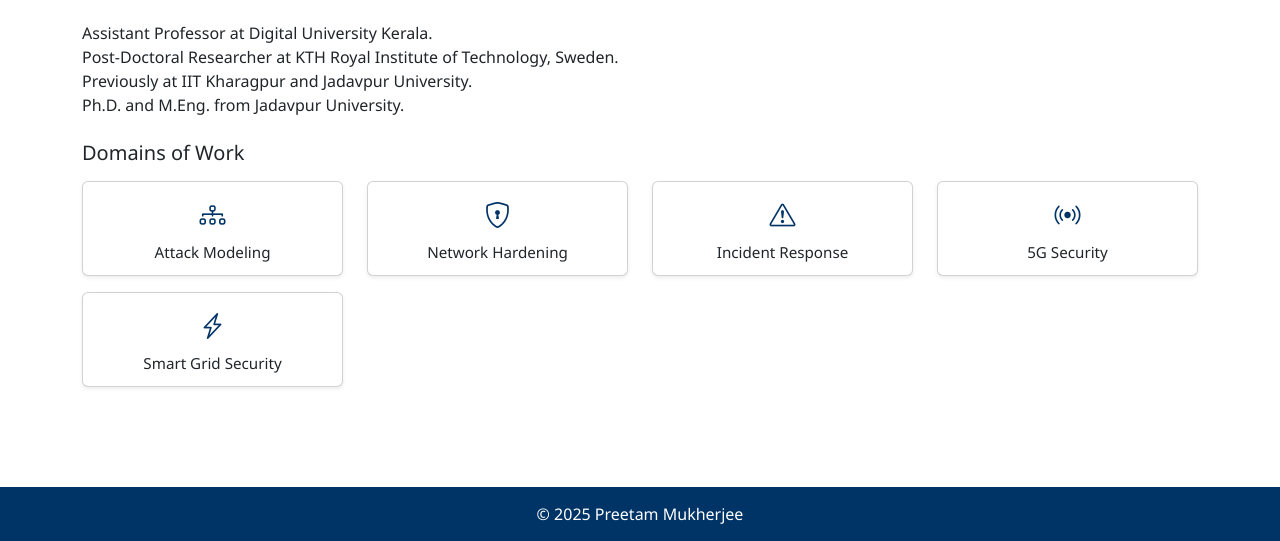
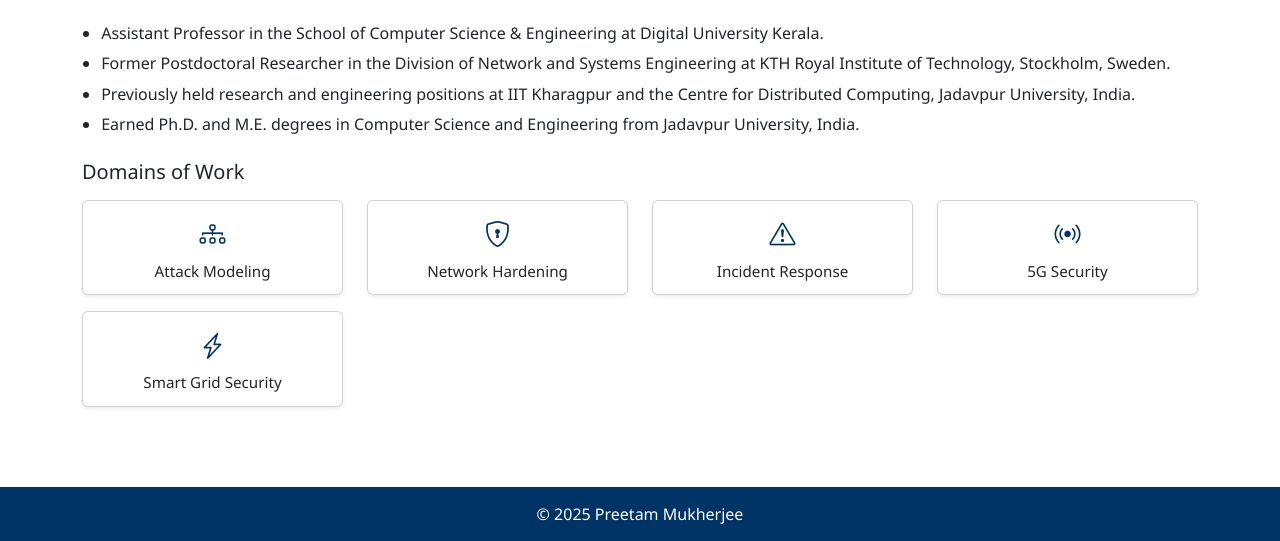
Before and after one commit to preetammukherjee/preetammukherjee.github.io, a plain HTML site: page index.html in a window 1280 px wide. Shown: the part 259-800 px from the top of the page. Drawn offline with nearby package versions, Linux system fonts and the light colour scheme.

Commit message:
Revise academic list with detailed descriptions
Updated academic qualifications and positions in the HTML file.

```diff
--- a/index.html
+++ b/index.html
@@ -16,7 +16,6 @@
     html, body {
       height: 100%;
     }
-
     body {
       display: flex;
       flex-direction: column;
@@ -61,17 +60,21 @@
     .navbar .nav-tabs {
       border-bottom: none;
     }
-
     .navbar .nav-tabs .nav-link {
       border: none;
       background: transparent;
     }
-
     .navbar .nav-tabs .nav-link.active,
     .navbar .nav-tabs .nav-link:hover {
       background-color: transparent;
       color: #ffffff !important;
       border-bottom: 2px solid #ffffff;
+    }
+    .academic-list {
+      padding-left: 1.2rem;
+    }
+    .academic-list li {
+      margin-bottom: 0.4rem;
     }
   </style>
 </head>
@@ -126,11 +129,11 @@
         </div>
       </div>
 
-      <ul class="list-unstyled">
-        <li>Assistant Professor at Digital University Kerala.</li>
-        <li>Post-Doctoral Researcher at KTH Royal Institute of Technology, Sweden.</li>
-        <li>Previously at IIT Kharagpur and Jadavpur University.</li>
-        <li>Ph.D. and M.Eng. from Jadavpur University.</li>
+      <ul class="academic-list">
+        <li>Assistant Professor in the School of Computer Science & Engineering at Digital University Kerala.</li>
+        <li>Former Postdoctoral Researcher in the Division of Network and Systems Engineering at KTH Royal Institute of Technology, Stockholm, Sweden.</li>
+        <li>Previously held research and engineering positions at IIT Kharagpur and the Centre for Distributed Computing, Jadavpur University, India.</li>
+        <li>Earned Ph.D. and M.E. degrees in Computer Science and Engineering from Jadavpur University, India.</li>
       </ul>
 
       <h5 class="mt-4 mb-3">Domains of Work</h5>
```
